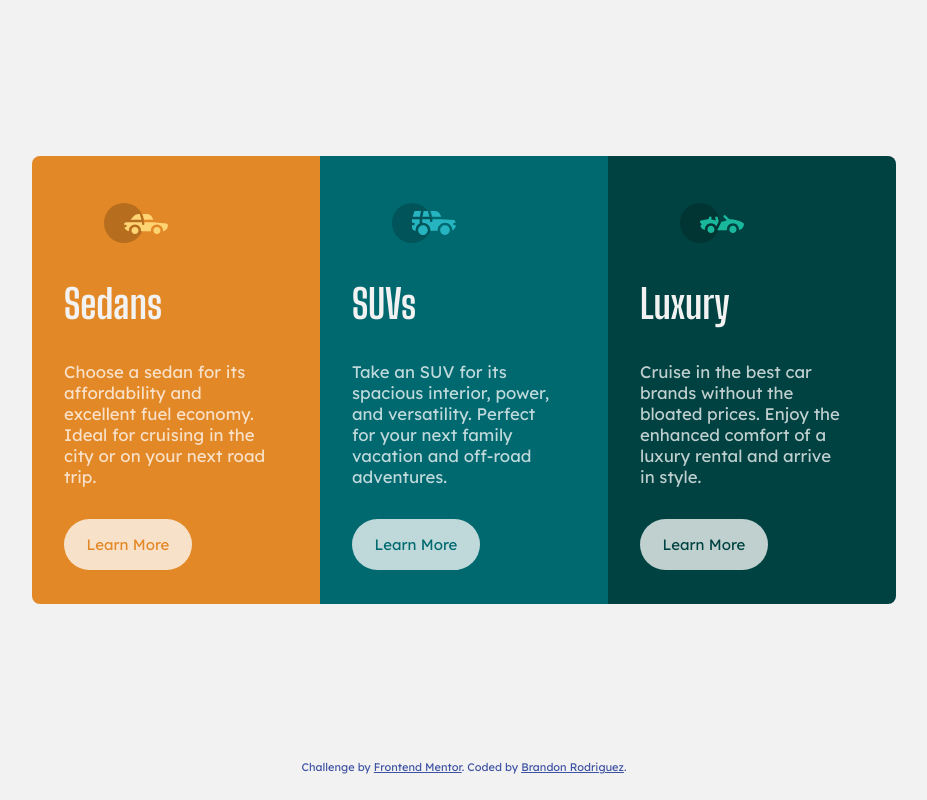
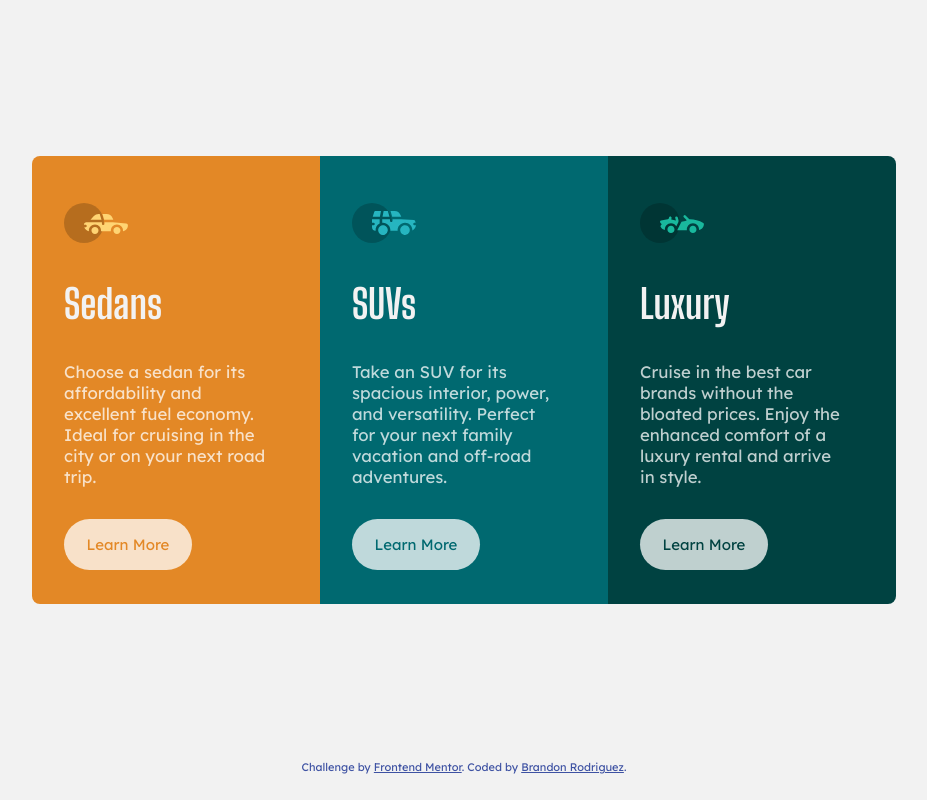
Before and after one commit to Mizunen/3-column-preview-card-with-flexbox, a plain HTML site: page index.html in a window 1536 px wide. Shown: the whole page, without its empty margins (304-1231 px from the left). Drawn offline with Linux system fonts and the light colour scheme.

Commit message:
Remove margin-left from image container
removed margin left from image container when in desktop view

```diff
--- a/styles.css
+++ b/styles.css
@@ -126,4 +126,9 @@ footer{
     .card:nth-of-type(3){
         border-radius: 0 0.5rem 0.5rem 0;
     }
+
+    .image-container{
+        margin-left: 0;
+    }
+
 }
```
